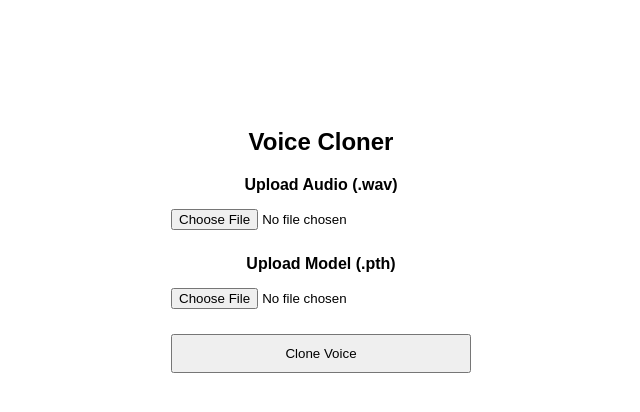
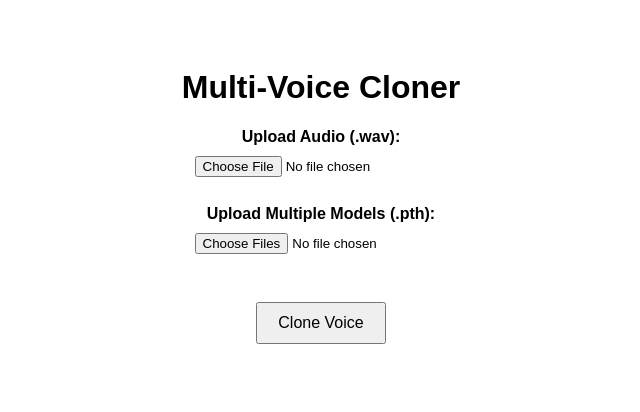
Before and after one commit to harrish1709/Audio-Cloning-App, a Flask app: page / in a window 1280 px wide. Shown: the top 412 px of the page, without its empty margins (319-959 px from the left). Run offline with Flask 3, Linux system fonts and the light colour scheme.

Commit message:
Update index.html

```diff
--- a/templates/index.html
+++ b/templates/index.html
@@ -1,39 +1,37 @@
 <!DOCTYPE html>
-<html>
+<html lang="en">
 <head>
-  <title>Voice Cloner</title>
+    <meta charset="UTF-8">
+    <title>Multi-Voice Cloner</title>
     <style>
         body {
-      font-family: sans-serif;
+            font-family: Arial, sans-serif;
+            padding: 40px;
             text-align: center;
-      margin-top: 10%;
         }
-    .form-group {
-      margin: 15px 0;
+
+        input[type="file"] {
+            margin: 10px 0;
         }
-    label {
-      display: block;
-      margin-bottom: 5px;
-      font-weight: bold;
-    }
-    input[type="file"], input[type="submit"] {
-      padding: 10px;
-      width: 300px;
+
+        button {
+            padding: 10px 20px;
+            font-size: 16px;
+            margin-top: 20px;
+            cursor: pointer;
         }
     </style>
 </head>
 <body>
-  <h2>Voice Cloner</h2>
-  <form action="/process" method="POST" enctype="multipart/form-data">
-    <div class="form-group">
-      <label for="audio">Upload Audio (.wav)</label>
-      <input type="file" name="audio" id="audio" accept=".wav" required>
-    </div>
-    <div class="form-group">
-      <label for="model">Upload Model (.pth)</label>
-      <input type="file" name="model" id="model" accept=".pth" required>
-    </div>
-    <input type="submit" value="Clone Voice">
+    <h1>Multi-Voice Cloner</h1>
+    <form method="POST" action="/process" enctype="multipart/form-data">
+        <label><strong>Upload Audio (.wav):</strong></label><br>
+        <input type="file" name="audio" accept=".wav" required><br><br>
+
+        <label><strong>Upload Multiple Models (.pth):</strong></label><br>
+        <input type="file" name="models" accept=".pth" multiple required><br><br>
+
+        <button type="submit">Clone Voice</button>
     </form>
 </body>
 </html>
```
Lines whose indentation alone changed are shown as unchanged.
